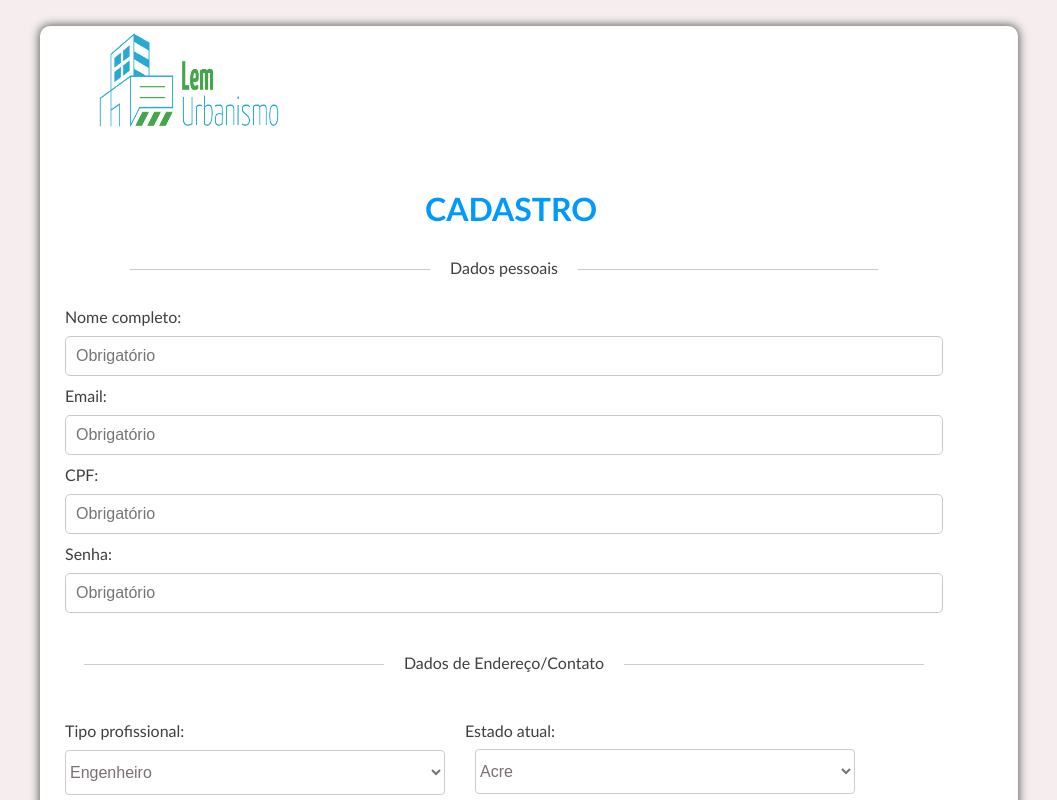
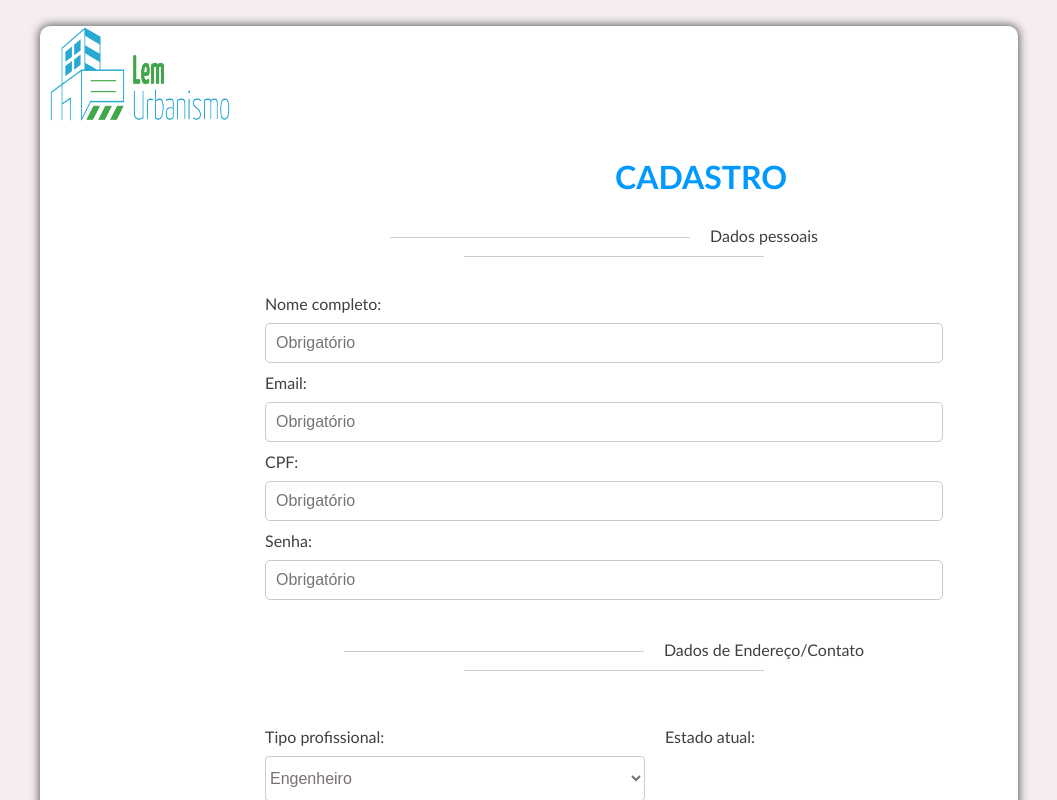
Before and after one commit to daniell0l/urbanismo-web, a React (Vite) app: page /Register in a window 1280 px wide. Shown: the top 800 px of the page, without its empty margins (111-1168 px from the left). Built offline with nearby package versions, Linux system fonts and the light colour scheme; the HTML template or start-up script is replaced by a standard one.

Commit message:
correção da logo que estava saindo do lugar

```diff
--- a/src/screens/register/style.css
+++ b/src/screens/register/style.css
@@ -31,7 +31,7 @@
   color: rgb(0, 153, 255);
   text-transform: uppercase;
   margin-top: -100px;
-  margin-left: 360px;
+  margin-left: 350px;
 }
 
 .form-group-register input {
@@ -75,9 +75,8 @@
 .logoRegister img {
   width: 200px;
   height: 200px;
-  position: absolute;
-  top: -20px;
-  left: 200px;
+  position: relative;
+  bottom: 550px;
 }
 
 .cadastroLink {
```
